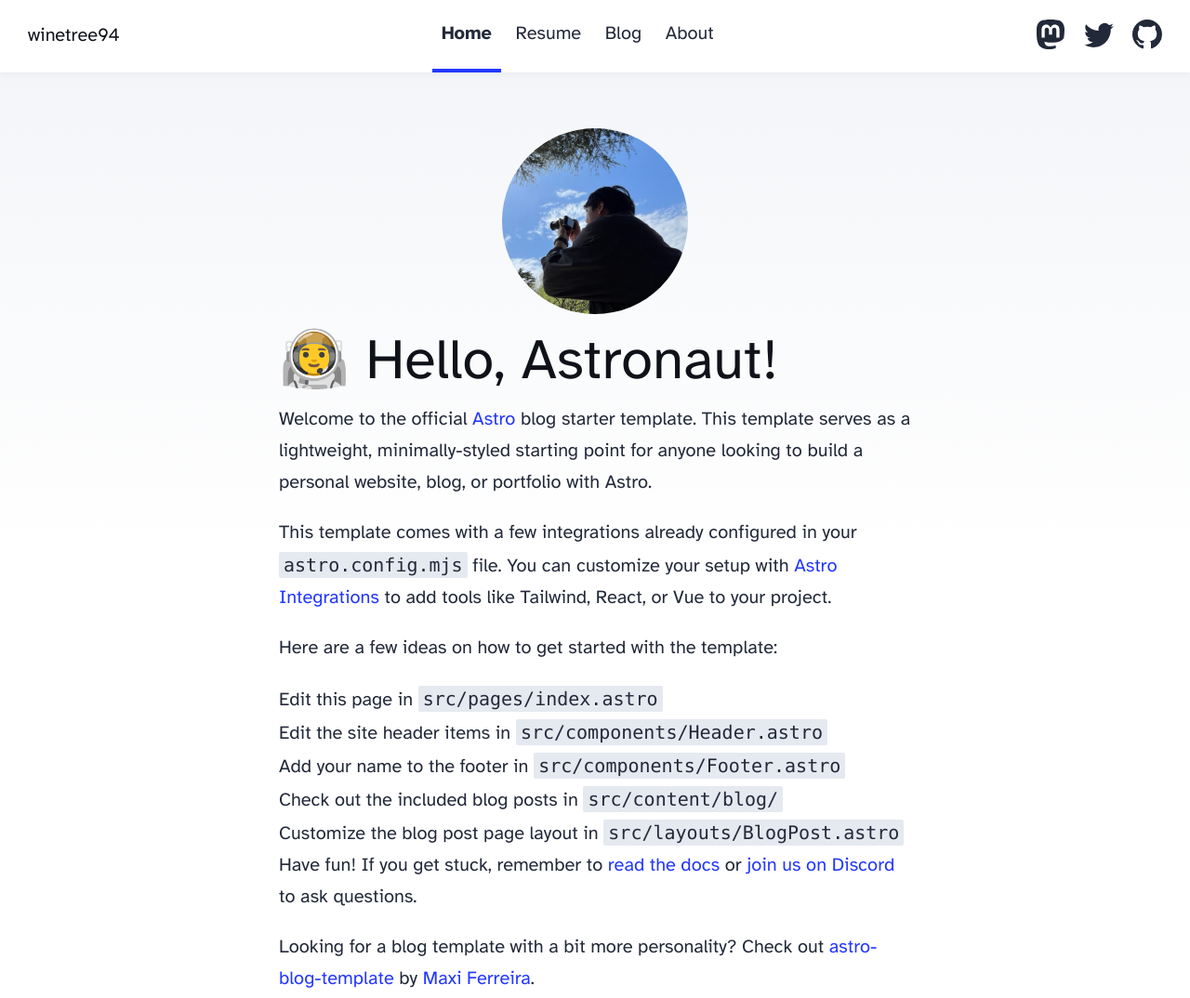
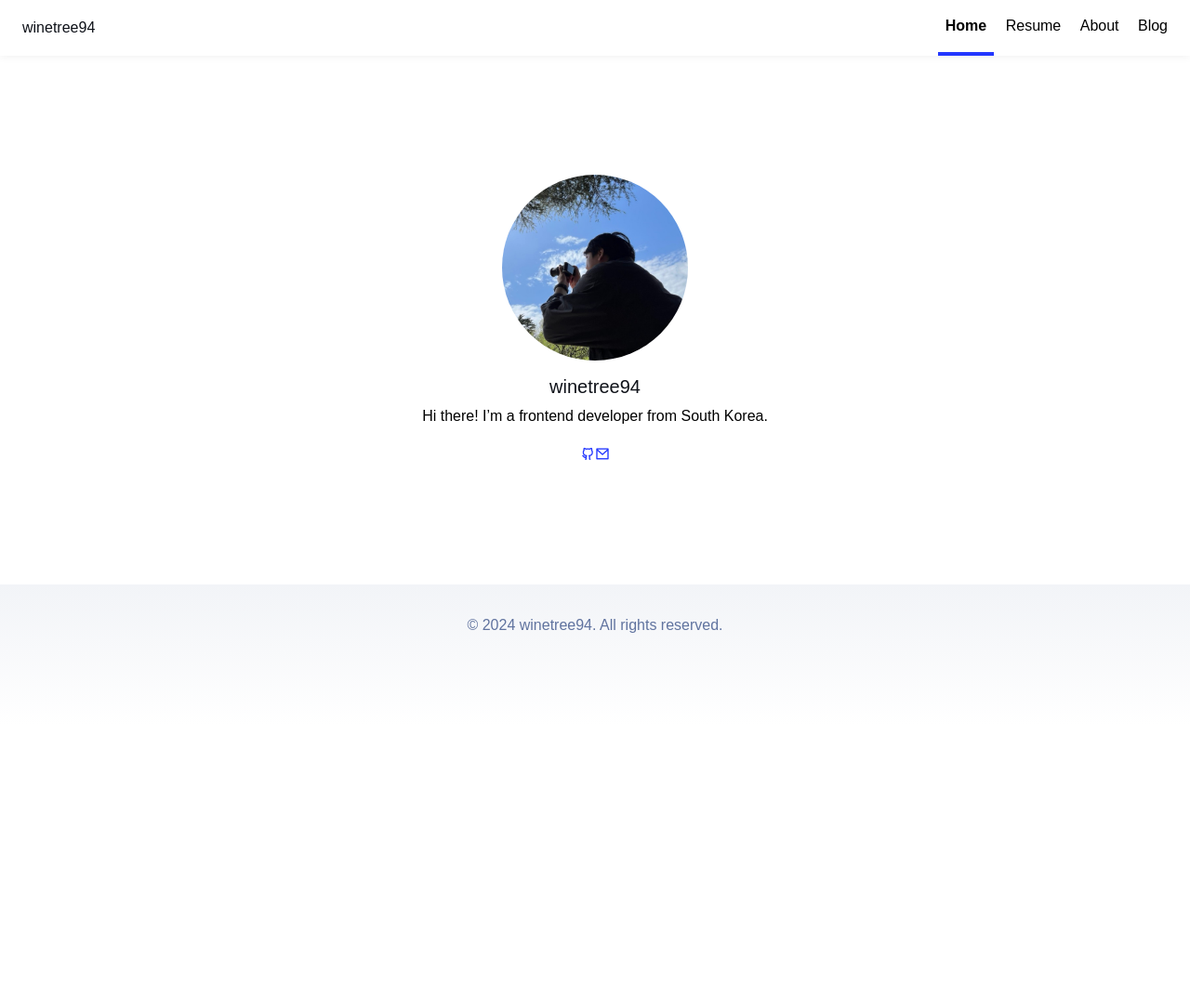
Before and after one commit to winetree94/winetree94.com, an Astro site: page / in a window 1280 px wide. Shown: the top 1074 px of the page at 93% size. After the commit the page ends 800 px from the top, so only its background shows below. Built offline with nearby package versions, Linux system fonts and the light colour scheme; Astro itself is replaced by a stand-in of ours; a web font is replaced by a local one.

Commit message:
style: add Agave font assets and refresh the landing page

```diff
--- a/src/components/Footer.astro
+++ b/src/components/Footer.astro
@@ -3,8 +3,8 @@ const today = new Date();
 ---
 
 <footer>
-	&copy; {today.getFullYear()} Your name here. All rights reserved.
-	<div class="social-links">
+	&copy; {today.getFullYear()} winetree94. All rights reserved.
+	<!-- <div class="social-links">
 		<a href="https://m.webtoo.ls/@astro" target="_blank">
 			<span class="sr-only">Follow Astro on Mastodon</span>
 			<svg
@@ -37,7 +37,7 @@ const today = new Date();
 				></path></svg
 			>
 		</a>
-	</div>
+	</div> -->
 </footer>
 <style>
 	footer {
--- a/src/components/Header.astro
+++ b/src/components/Header.astro
@@ -9,10 +9,10 @@ import { SITE_TITLE } from '../consts';
 		<div class="internal-links">
 			<HeaderLink href="/">Home</HeaderLink>
 			<HeaderLink href="/resume">Resume</HeaderLink>
+			<HeaderLink href="/about">About</HeaderLink>
 			<HeaderLink href="/blog">Blog</HeaderLink>
-			<HeaderLink href="/about">About</HeaderLink>
 		</div>
-		<div class="social-links">
+		<!-- <div class="social-links">
 			<a href="https://m.webtoo.ls/@astro" target="_blank">
 				<span class="sr-only">Follow Astro on Mastodon</span>
 				<svg viewBox="0 0 16 16" aria-hidden="true" width="32" height="32"
@@ -40,7 +40,7 @@ import { SITE_TITLE } from '../consts';
 					></path></svg
 				>
 			</a>
-		</div>
+		</div> -->
 	</nav>
 </header>
 <style>
--- a/src/layouts/BlogPost.astro
+++ b/src/layouts/BlogPost.astro
@@ -15,7 +15,8 @@ const { title, description, pubDate, updatedDate, heroImage } = Astro.props;
 		<BaseHead title={title} description={description} />
 		<style>
 			main {
-				width: calc(100% - 2em);
+				/* width: calc(100% - 2em); */
+				width: calc(100%);
 				max-width: 100%;
 				margin: 0;
 			}
--- a/src/pages/index.astro
+++ b/src/pages/index.astro
@@ -1,9 +1,8 @@
 ---
-import BaseHead from '../components/BaseHead.astro';
-import Header from '../components/Header.astro';
-import Footer from '../components/Footer.astro';
-import { SITE_TITLE, SITE_DESCRIPTION } from '../consts';
-
+import BaseHead from "../components/BaseHead.astro";
+import Header from "../components/Header.astro";
+import Footer from "../components/Footer.astro";
+import { SITE_TITLE, SITE_DESCRIPTION } from "../consts";
 ---
 
 <!doctype html>
@@ -13,45 +12,25 @@ import { SITE_TITLE, SITE_DESCRIPTION } from '../consts';
   </head>
   <body>
     <Header />
-		<main>
-			<img class="profile-image"src="./photos/profile.jpg" alt="">
-			<h1>🧑‍🚀 Hello, Astronaut!</h1>
-			<p>
-				Welcome to the official <a href="https://astro.build/">Astro</a> blog starter template. This
-				template serves as a lightweight, minimally-styled starting point for anyone looking to build
-				a personal website, blog, or portfolio with Astro.
-			</p>
-			<p>
-				This template comes with a few integrations already configured in your
-				<code>astro.config.mjs</code> file. You can customize your setup with
-				<a href="https://astro.build/integrations">Astro Integrations</a> to add tools like Tailwind,
-				React, or Vue to your project.
-			</p>
-			<p>Here are a few ideas on how to get started with the template:</p>
-			<ul>
-				<li>Edit this page in <code>src/pages/index.astro</code></li>
-				<li>Edit the site header items in <code>src/components/Header.astro</code></li>
-				<li>Add your name to the footer in <code>src/components/Footer.astro</code></li>
-				<li>Check out the included blog posts in <code>src/content/blog/</code></li>
-				<li>Customize the blog post page layout in <code>src/layouts/BlogPost.astro</code></li>
-			</ul>
-			<p>
-				Have fun! If you get stuck, remember to <a href="https://docs.astro.build/"
-					>read the docs
-				</a> or <a href="https://astro.build/chat">join us on Discord</a> to ask questions.
-			</p>
-			<p>
-				Looking for a blog template with a bit more personality? Check out <a
-					href="https://github.com/Charca/astro-blog-template"
-					>astro-blog-template
-				</a> by <a href="https://twitter.com/Charca">Maxi Ferreira</a>.
-			</p>
+    <main class="tw-flex tw-flex-col tw-items-center">
+      <img class="profile-image" src="./photos/profile.jpg" alt="" />
+      <h5>winetree94</h5>
+      <p>Hi there! I’m a frontend developer from South Korea.</p>
+      <div class="tw-flex">
+        <a href="https://github.com/winetree94" target="_blank">
+          <i class="ri-github-line"></i>
+		</a>
+        <a href="mailto: winetree94@gmail.com" target="_blank">
+          <i class="ri-mail-line"></i>
+		</a>
+      </div>
     </main>
     <Footer />
-	</body>
-</html>
+    <style lang="scss">
+      main {
+        margin: 80px auto;
+      }
 
-<style lang="scss">
       .profile-image {
         border-radius: 50%;
         width: 200px;
@@ -60,5 +39,6 @@ import { SITE_TITLE, SITE_DESCRIPTION } from '../consts';
         display: block;
         margin-bottom: 1rem;
       }
-
     </style>
+  </body>
+</html>
--- a/src/styles/global.css
+++ b/src/styles/global.css
@@ -3,6 +3,8 @@
   https://github.com/HermanMartinus/bearblog/blob/297026a877bc2ab2b3bdfbd6b9f7961c350917dd/templates/styles/blog/default.css
   License MIT: https://github.com/HermanMartinus/bearblog/blob/master/LICENSE.md
  */
+
+@import 'remixicon/fonts/remixicon.css';
 
 :root {
 	--accent: #2337ff;
@@ -17,40 +19,37 @@
 }
 
 @font-face {
-	font-family: 'Atkinson';
-	src: url('/fonts/atkinson-regular.woff') format('woff');
+	font-family: 'Agave';
+	src: url('/fonts/AgaveNerdFontMono-Regular.ttf') format('woff');
 	font-weight: 400;
 	font-style: normal;
 	font-display: swap;
 }
 
+
 @font-face {
-	font-family: 'Atkinson';
-	src: url('/fonts/atkinson-bold.woff') format('woff');
+	font-family: 'Agave';
+	src: url('/fonts/AgaveNerdFontMono-Bold.ttf') format('woff');
 	font-weight: 700;
 	font-style: normal;
 	font-display: swap;
 }
 
 body {
-	font-family: 'Atkinson', sans-serif;
+	font-family: 'Agave', sans-serif;
 	margin: 0;
 	padding: 0;
-	text-align: left;
-	background: linear-gradient(var(--gray-gradient)) no-repeat;
-	background-size: 100% 600px;
 	word-wrap: break-word;
 	overflow-wrap: break-word;
-	color: rgb(var(--gray-dark));
-	font-size: 20px;
-	line-height: 1.7;
 }
+
 main {
 	width: 720px;
 	max-width: calc(100% - 2em);
 	margin: auto;
 	padding: 3em 1em;
 }
+
 h1,
 h2,
 h3,
--- a/tailwind.config.mjs
+++ b/tailwind.config.mjs
@@ -1,6 +1,7 @@
 /** @type {import('tailwindcss').Config} */
 export default {
 	content: ['./src/**/*.{astro,html,js,jsx,md,mdx,svelte,ts,tsx,vue}'],
+	prefix: 'tw-',
 	theme: {
 		extend: {},
 	},
```
Also changed, not shown: 2 other files. Lines whose indentation alone changed are shown as unchanged.
